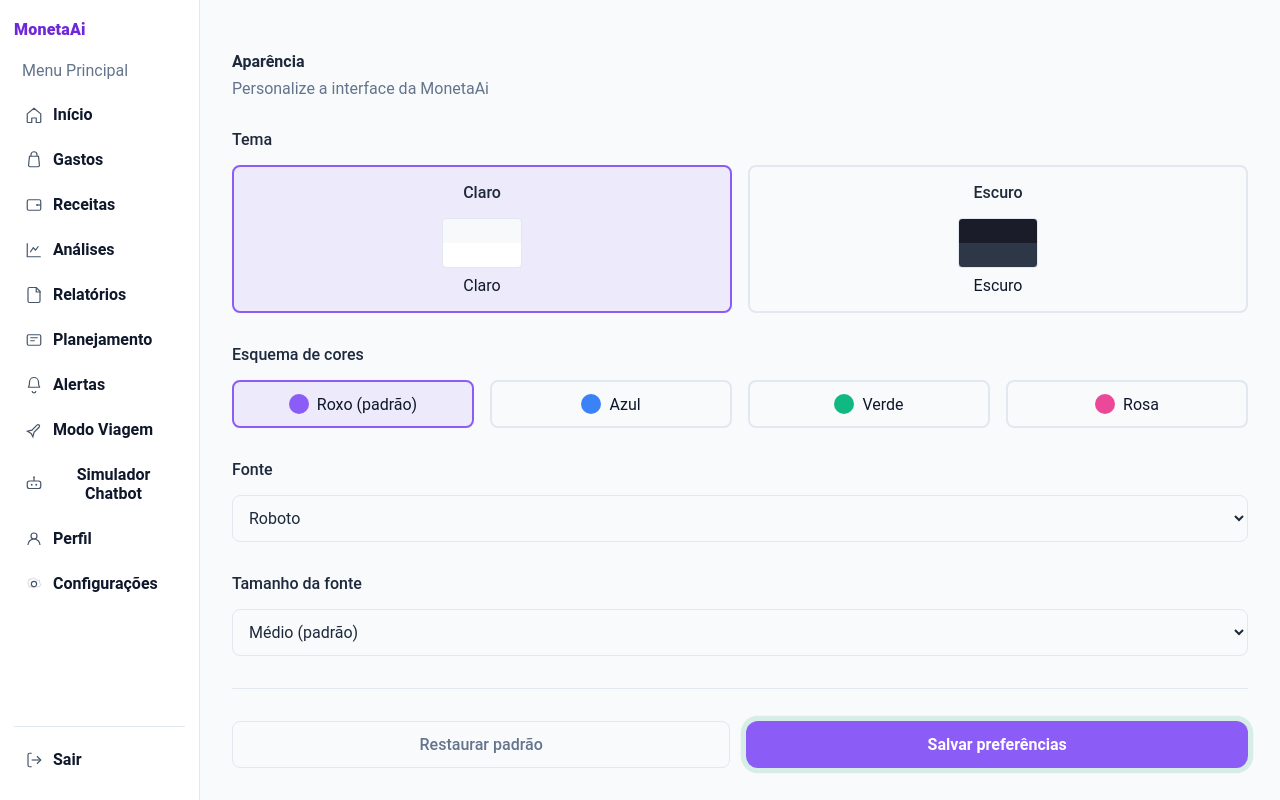
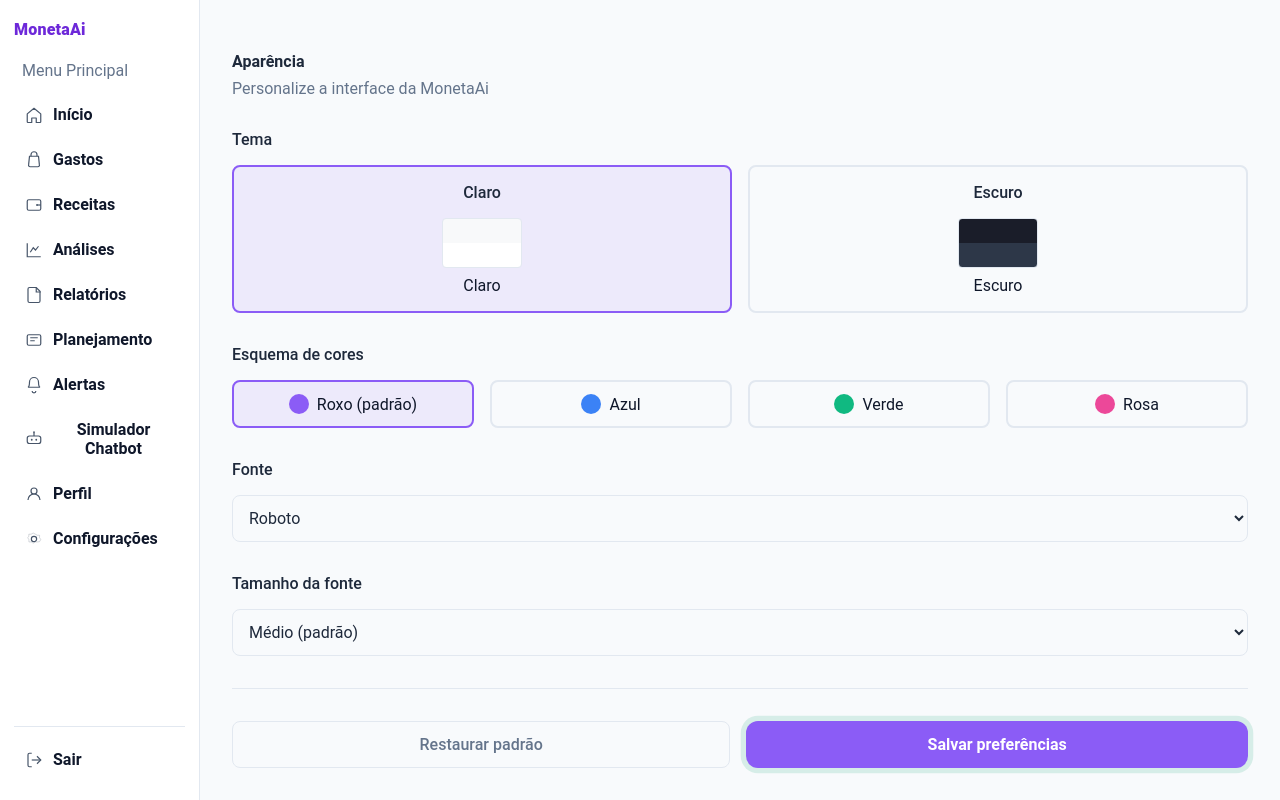
Before and after one commit to Matheus-f-dev/MonetaAi, a React (Vite) app in the folder Client/Front/: page /profile in a window 1280 px wide. Built offline with nearby package versions, Linux system fonts and the light colour scheme.

Commit message:
removendo modo viagem

```diff
--- a/Client/Front/src/presentation/components/system/Sidebar.jsx
+++ b/Client/Front/src/presentation/components/system/Sidebar.jsx
@@ -1,7 +1,7 @@
 import { SideItem } from './SideItem';
 import {
   HomeIcon, BagIcon, WalletIcon, ChartIcon, DocIcon,
-  PlanIcon, BellIcon, PlaneIcon, BotIcon, GearIcon,
+  PlanIcon, BellIcon, BotIcon, GearIcon,
   UserIcon, ExitIcon
 } from './Icons';
 import { useNavigate } from 'react-router-dom';
@@ -29,7 +29,6 @@ export function Sidebar() {
           <SideItem label="Relatórios" icon={<DocIcon />} onClick={() => navigate('/reports')} />
           <SideItem label="Planejamento" icon={<PlanIcon />} />
           <SideItem label="Alertas" icon={<BellIcon />} onClick={() => navigate('/alerts')} />
-          <SideItem label="Modo Viagem" icon={<PlaneIcon />} />
           <SideItem label="Simulador Chatbot" icon={<BotIcon />} />
           <SideItem label="Perfil" icon={<UserIcon />} onClick={() => navigate('/profile')} />
           <SideItem label="Configurações" icon={<GearIcon />} />
```
